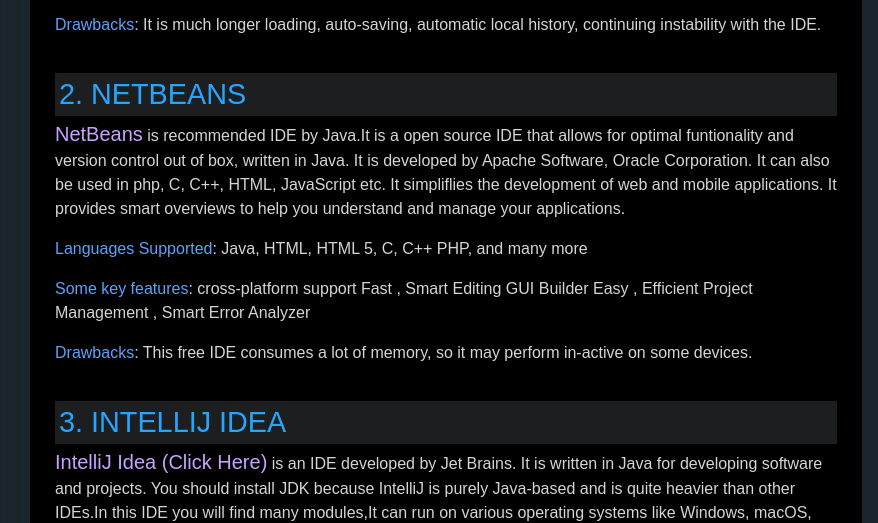
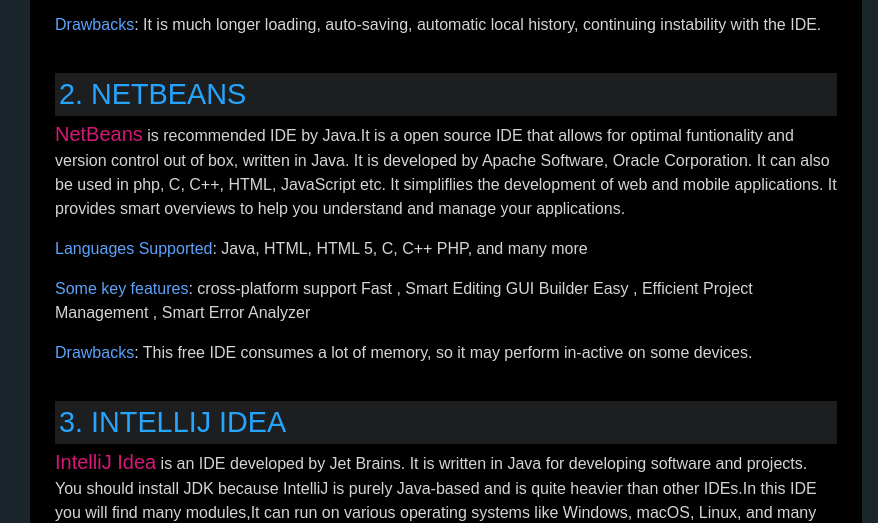
Before and after one commit to nidhinsankar/idePage, a plain HTML site: page index.html in a window 1280 px wide. Shown: the part 940-1463 px from the top of the page, 0-878 px from the left. Drawn offline with nearby package versions, Linux system fonts and the light colour scheme.

Commit message:
third commit

```diff
--- a/index.html
+++ b/index.html
@@ -48,7 +48,7 @@
       a {
         text-decoration: none;
         text-transform: capitalize;
-        color: #c6a3ff;
+        color: #d61777;
         font-size: 20px;
       }
       h3 {
@@ -304,9 +304,7 @@
               <div class="content">
                 <h3>3. INTELLIJ IDEA</h3>
                 <p>
-                  <a href="https://www.jetbrains.com/idea/"
-                    >IntelliJ Idea (click here)</a
-                  >
+                  <a href="https://www.jetbrains.com/idea/">IntelliJ Idea</a>
                   is an IDE developed by Jet Brains. It is written in Java for
                   developing software and projects. You should install JDK
                   because IntelliJ is purely Java-based and is quite heavier
```
